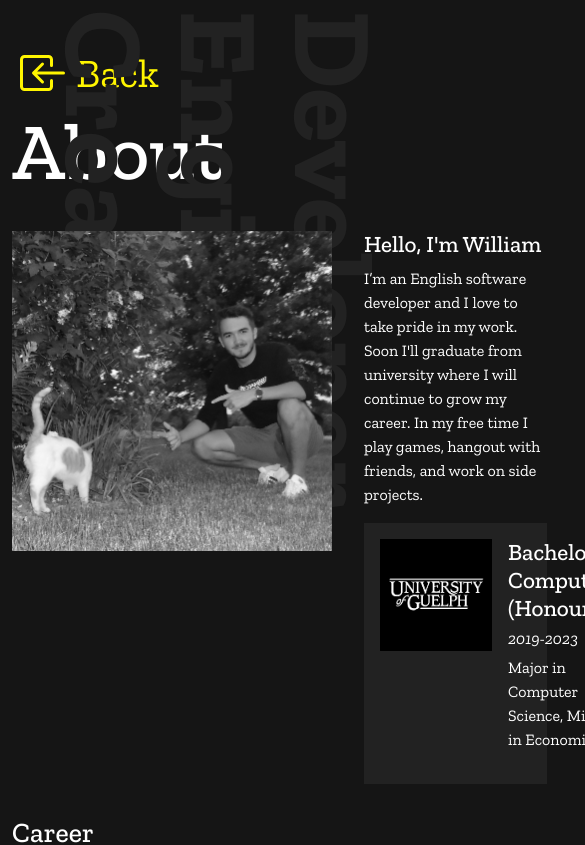
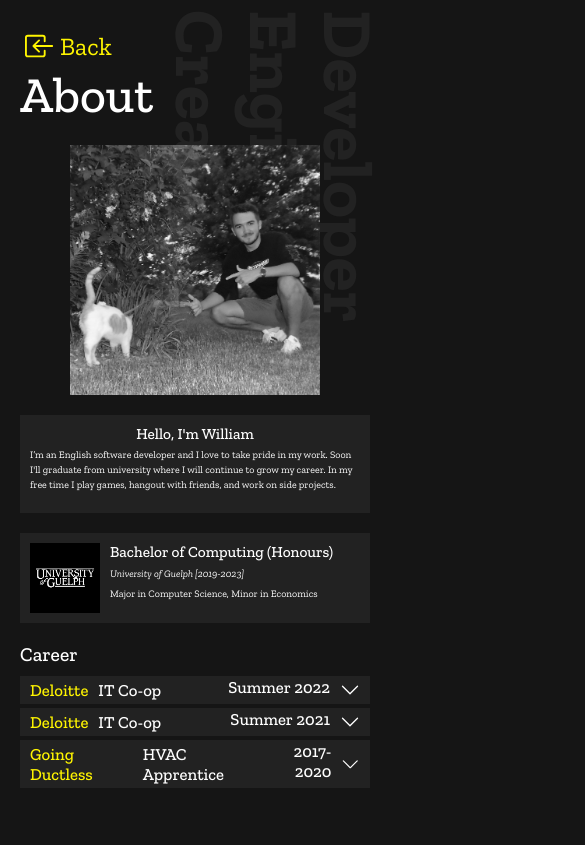
Before and after one commit to WilliamFitzjohn/fitzjohn.dev, a React (Create React App) app in the folder react-app/: page /#/about in a window 390 px wide. Shown: the top 845 px of the page, 585 px wide, since content can reach past the window. Built offline with nearby package versions, Linux system fonts and the light colour scheme.

Commit message:
Make pages responsive on mobile

```diff
--- a/react-app/src/components/Job.js
+++ b/react-app/src/components/Job.js
@@ -17,7 +17,7 @@ function Job(props) {
         }else{
             return(
                 <a href={props.imglink} target='_black'>
-                    <img className='job-image unselectable' src={'imgs/' + props.img}/>
+                    <img className='job-image unselectable' alt={props.comp} src={'imgs/' + props.img}/>
                 </a>
             );
         }
--- a/react-app/src/components/Project.js
+++ b/react-app/src/components/Project.js
@@ -14,7 +14,7 @@ class Project extends Component{
         if(this.img == null){
             return null;
         }else{
-            return(<img src={'imgs/' + this.img}></img>);
+            return(<img alt={this.name} src={'imgs/' + this.img}></img>);
         }
     }
 
--- a/react-app/src/components/styles/Job.css
+++ b/react-app/src/components/styles/Job.css
@@ -61,3 +61,9 @@
 .job-image:hover{
     filter:none;
 }
+
+@media only screen and (max-width: 767px) {
+    .job-image{
+        height: 7rem;
+    }
+}
--- a/react-app/src/index.css
+++ b/react-app/src/index.css
@@ -5,6 +5,8 @@ html {
   --secondary-bg-color: #222222;
   background-color: var(--main-bg-color);
   height: 100%;
+  width: 100%;
+  margin: 0%;
 }
 
 body {
@@ -24,3 +26,15 @@ code {
   font-family: source-code-pro, Menlo, Monaco, Consolas, 'Courier New',
     monospace;
 }
+
+@media only screen and (max-width: 991px) {
+  html{
+      font-size: small;
+  }
+}
+
+@media only screen and (max-width: 767px) {
+  html{
+      font-size: x-small;
+  }
+}
--- a/react-app/src/pages/About.js
+++ b/react-app/src/pages/About.js
@@ -31,10 +31,10 @@ function About() {
                         <p>I’m an English software developer and I love to take pride in my work. Soon I'll graduate from university where I will continue to grow my career. In my free time I play games, hangout with friends, and work on side projects.</p>
                     </div>
                     <div className='degree-container'>
-                        <img src='./imgs/UOGLogo.png'/>
+                        <img alt='University of Guelph' src='./imgs/UOGLogo.png'/>
                         <div>
                             <h3>Bachelor of Computing (Honours)</h3>
-                            <p style={{'font-style': 'italic', 'margin-bottom':'5px'}}>2019-2023</p>
+                            <p style={{'fontStyle': 'italic', 'marginBottom':'5px'}}>University of Guelph [2019-2023]</p>
                             <p>Major in Computer Science, Minor in Economics</p>
                         </div>
                     </div>
@@ -42,7 +42,7 @@ function About() {
             </section>
             <section className='career-container'>
                 <h1>Career</h1>
-                <Job
+                {/* <Job
                     comp='OVC'
                     title='Software Developer'
                     year='2022'
@@ -51,7 +51,7 @@ function About() {
                     '• Developing web pages in react',
                     '• More to come soon...']}
                     imglink='https://animalhealthmetrics.org/'
-                />
+                /> */}
                 <Job
                     comp='Deloitte'
                     title='IT Co-op'
--- a/react-app/src/pages/Projects.js
+++ b/react-app/src/pages/Projects.js
@@ -55,7 +55,7 @@ function Projects() {
                     desc='A full stack CRUD web app that works with GPX files that track GPS coordinates. Backend coded in C, frontend in JavaScript, HTML, CSS. Linked to a MySQL database.'
                 />
                 <Project
-                    img=''
+                    img='PXORLogo.png'
                     name='PurpleXOR'
                     tools='Java'
                     desc='A Minecraft mod using the Forge API which added new items and blocks into the game. This was my first programming project at age 13.'
--- a/react-app/src/pages/styles/About.css
+++ b/react-app/src/pages/styles/About.css
@@ -13,6 +13,7 @@
 }
 .me{
     height: 20rem;
+    width: 20rem;
     filter:grayscale();
     margin: 0 2rem 0 0;
 }
@@ -36,3 +37,32 @@
     text-align: left;
     padding-bottom: 5rem;
 }
+
+@media only screen and (max-width: 1399px) {
+    .about-me-desc{
+        width: 100%;
+    }
+}
+@media only screen and (max-width: 767px) {
+    .about-me-container{
+        flex-direction: column;
+    }
+    .me{
+        width: 25rem;
+        height: 25rem;
+        margin:0 auto 2rem auto;
+    }
+    .about-me-desc div:first-child{
+        padding: 1rem;
+        background-color: var(--secondary-bg-color);
+    }
+    .about-me-desc div:first-child h3{
+        text-align: center;
+    }
+    /* .about-me-desc div:first-child p{
+        padding: 0 4rem;
+    } */
+    .degree-container{
+        margin-top: 2rem;
+    }
+}
--- a/react-app/src/pages/styles/Common.css
+++ b/react-app/src/pages/styles/Common.css
@@ -1,10 +1,18 @@
 .body-container {
     height: 100%;
+    width: 100%;
     padding-top: 25px;
     position: relative;
 }
+@media only screen and (max-width: 575px) {
+    .body-container{
+        padding: 10px 20px 0 20px;
+    }
+}
 
 .title-section{
+    position: relative;
+    z-index: 2;
     margin-top: 5%;
     text-align: left;
 }
@@ -40,6 +48,7 @@
     writing-mode: vertical-rl;
     text-orientation: sideways;
     margin: -10px;
+    margin-right: 0px;
     font-size: 7rem;
     font-weight: 700;
 }
--- a/react-app/src/pages/styles/Home.css
+++ b/react-app/src/pages/styles/Home.css
@@ -1,9 +1,9 @@
 .router-section{
     position: absolute;
-    left: 0;
+    z-index: 3;
     bottom: 25%;
     text-align: left;
-    font-size: 3rem;
+    font-size: 4rem;
     font-weight: 300;
 }
 .router-section div{
@@ -13,3 +13,14 @@
 .router-section div:hover{
     color:var(--highlight-colour);
 }
+
+@media only screen and (max-height: 404px) {
+    .router-section{
+        bottom:auto;
+    }
+}
+@media only screen and (max-width: 767px) {
+    .router-section{
+        font-size: 5rem;
+    }
+}
```
Also changed, not shown: react-app/public/imgs/PXORLogo.png (added).
